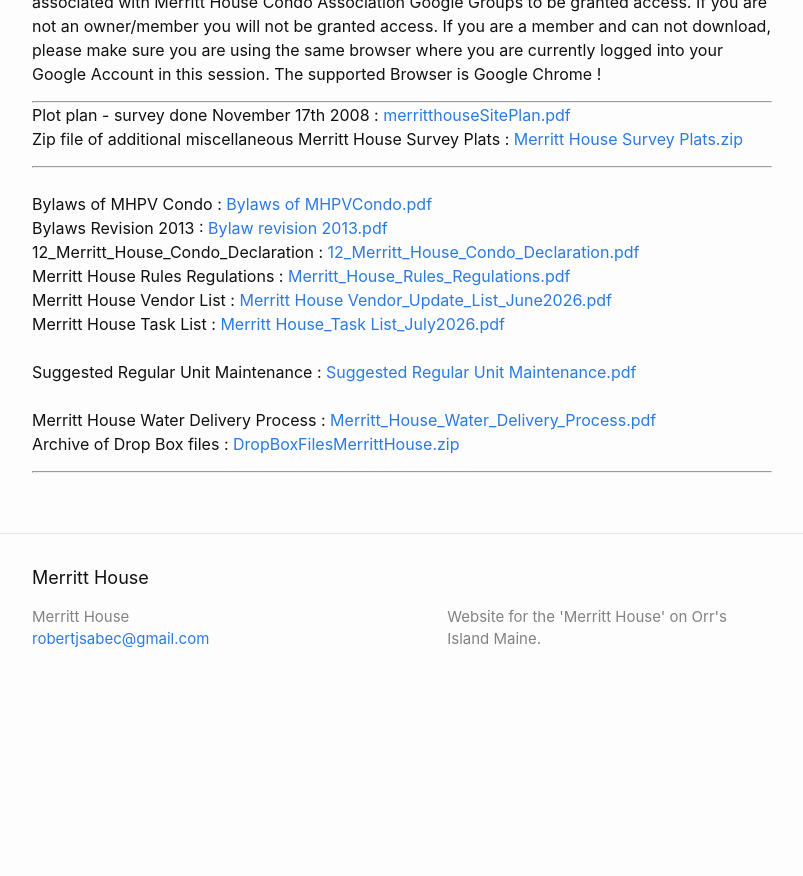
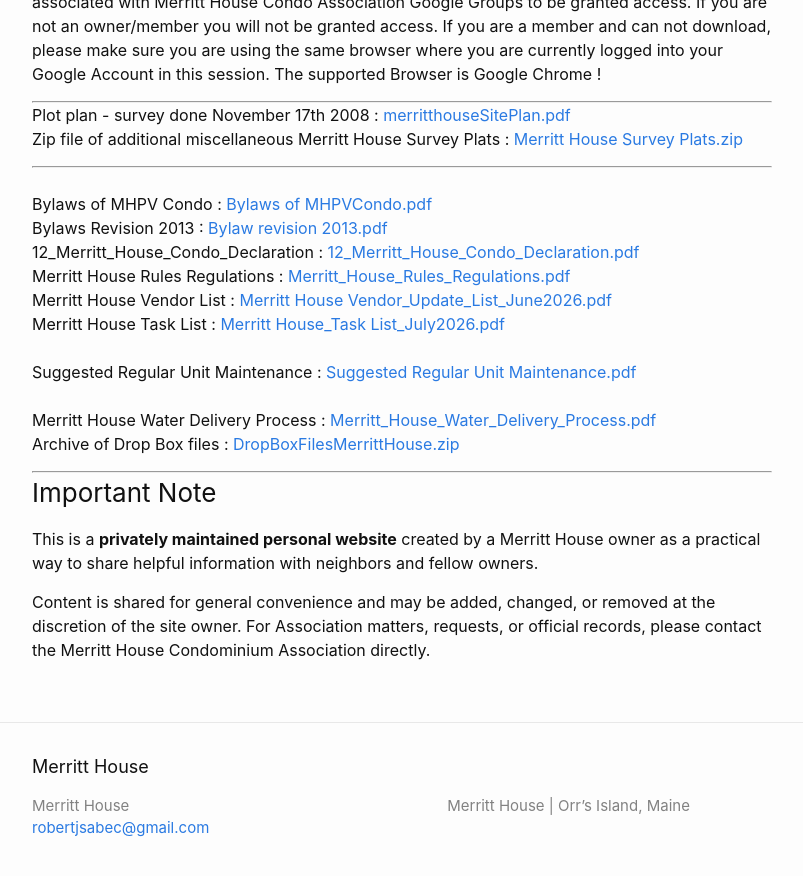
Before and after one commit to rsabec/merritthouse, a Jekyll site: the page built from downloads.markdown, in a window 1280 px wide and 900 px high, scrolled down 586 px. Shown: the top 876 px of the window, without its empty margins (238-1041 px from the left). Built offline with Jekyll 4.4.1, drawn with Linux system fonts in a browser that asks for light colours; comment, search, counter and statistics services are not loaded; before the commit the page ends 1297 px from its top, so only the background shows below that.

Commit message:
note added
no official

```diff
--- a/_config.yml
+++ b/_config.yml
@@ -21,7 +21,7 @@
 title: Merritt House
 email: robertjsabec@gmail.com
 description: >- # this means to ignore newlines until "baseurl:"
-  Website for the 'Merritt House' on Orr's Island Maine.
+  Merritt House | Orr’s Island, Maine
 baseurl: "" # the subpath of your site, e.g. /blog
 url: "" # the base hostname & protocol for your site, e.g. http://example.com
 #github_username:  jekyll
--- a/downloads.markdown
+++ b/downloads.markdown
@@ -52,3 +52,17 @@
 
 
 <hr>
+
+<h3>Important Note</h3>
+
+<p>
+  This is a <strong>privately maintained personal website</strong> created by a
+  Merritt House owner as a practical way to share helpful information with neighbors
+  and fellow owners.
+</p>
+
+<p>
+  Content is shared for general convenience and may be added, changed, or removed
+  at the discretion of the site owner. For Association matters, requests, or official
+  records, please contact the Merritt House Condominium Association directly.
+</p>
--- a/surroundingarea.markdown
+++ b/surroundingarea.markdown
@@ -5,7 +5,3 @@
 ---
 
 <p> Surrounding Area content will be added here to highlight nearby grocery stores, hardware stores, sheriff/fire departments, churches, gas stations, restaurants, etc. </p>
-
-
-<iframe src="https://drive.google.com/file/d/1koJ9qsYNNqafflk3CwSM9bvD_N669tBq/preview" width="640" height="435" allow="autoplay"></iframe>
-<p>photo Copyright © Kevin Colacchio 2024</p>
```
Also changed, not shown: about.markdown (+16 -0 lines), 1 other file.
